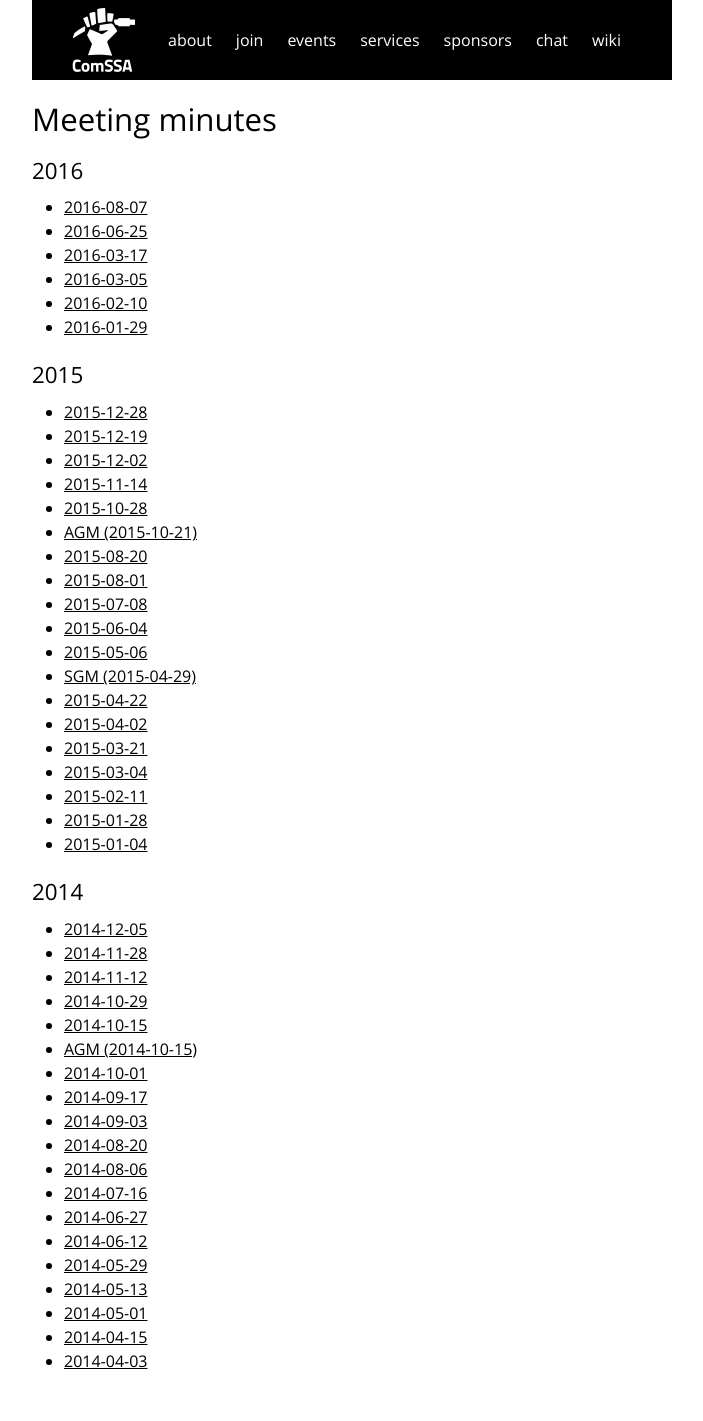
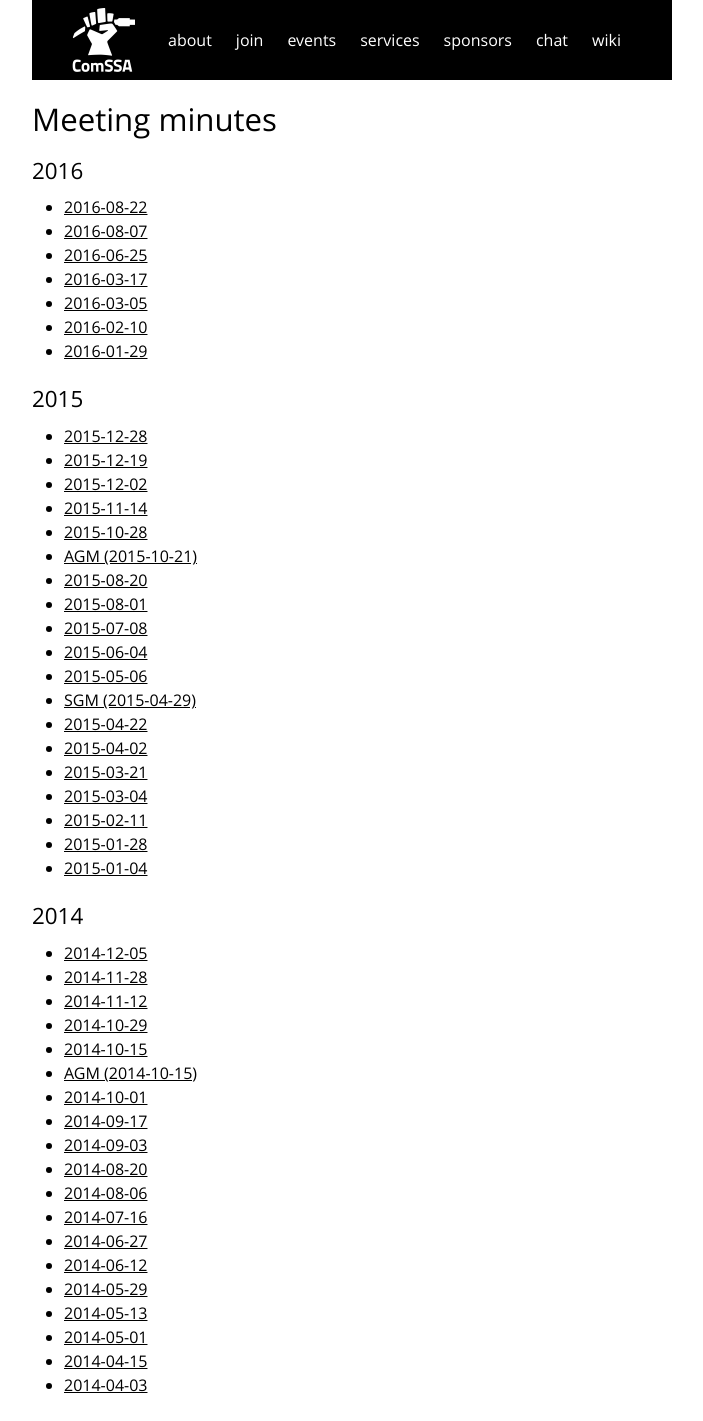
Before and after one commit to ComSSA/www.comssa.org.au, a Jekyll site: the page built from minutes/index.md, in a window 1280 px wide. Shown: the whole page, without its empty margins (288-991 px from the left). Built offline with Jekyll 4.4.1, drawn with Linux system fonts in a browser that asks for light colours; before the commit the page ends 1397 px from its top, so only the background shows below that.

Commit message:
Fixed Minutes for 2016-08-22, added to minutes/index.md

```diff
--- a/minutes/index.md
+++ b/minutes/index.md
@@ -4,6 +4,7 @@ title: Meeting minutes
 ---
 
 ## 2016
+  * [2016-08-22]
   * [2016-08-07]
   * [2016-06-25]
   * [2016-03-17]
@@ -11,6 +12,7 @@ title: Meeting minutes
   * [2016-02-10]
   * [2016-01-29]
 
+[2016-08-22]: 2016-08-22
 [2016-08-07]: 2016-08-07
 [2016-06-25]: 2016-06-25
 [2016-03-17]: 2016-03-17
```
Also changed, not shown: minutes/2016-08-22/index.md (+1 -1 lines).
